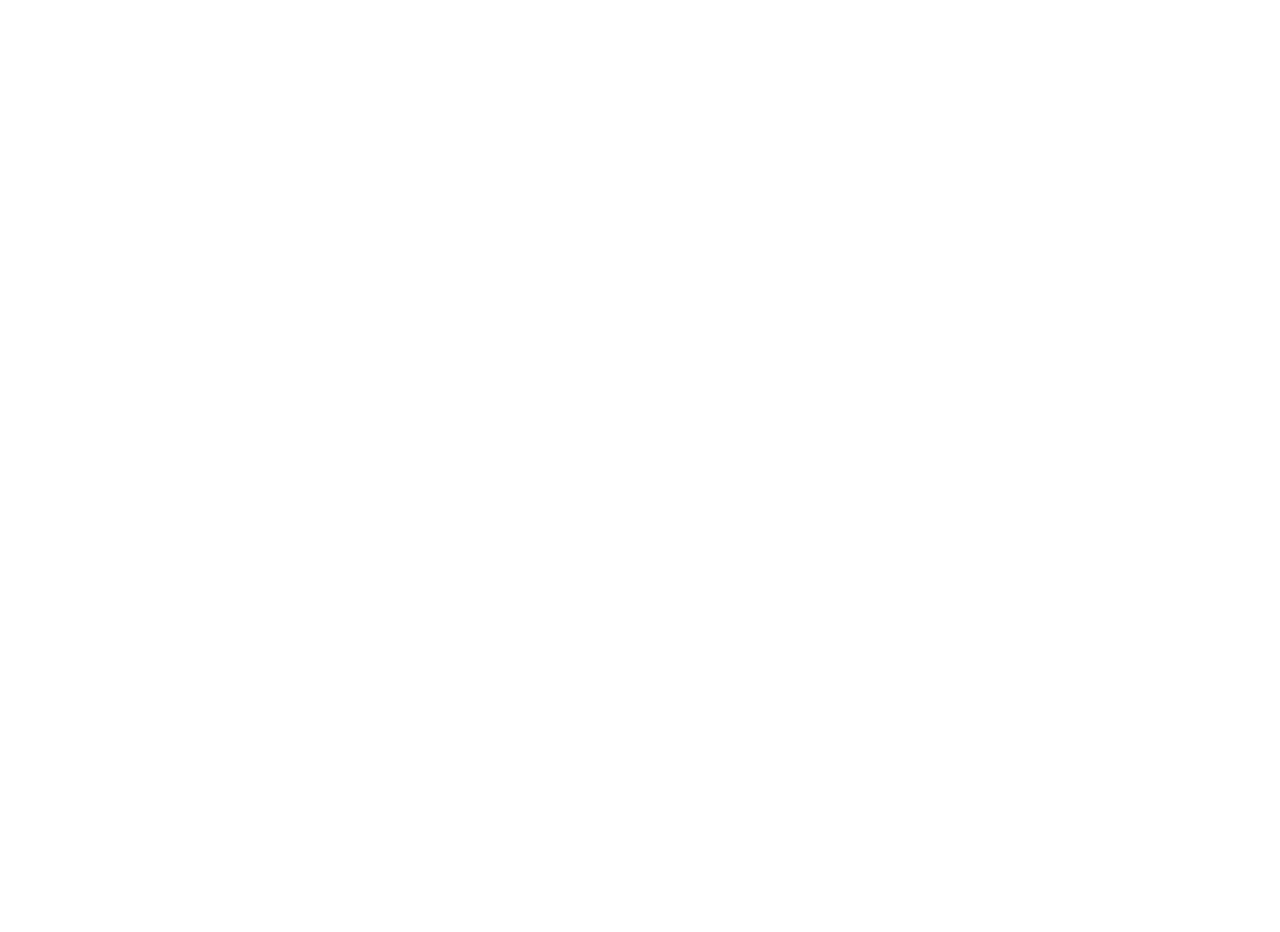
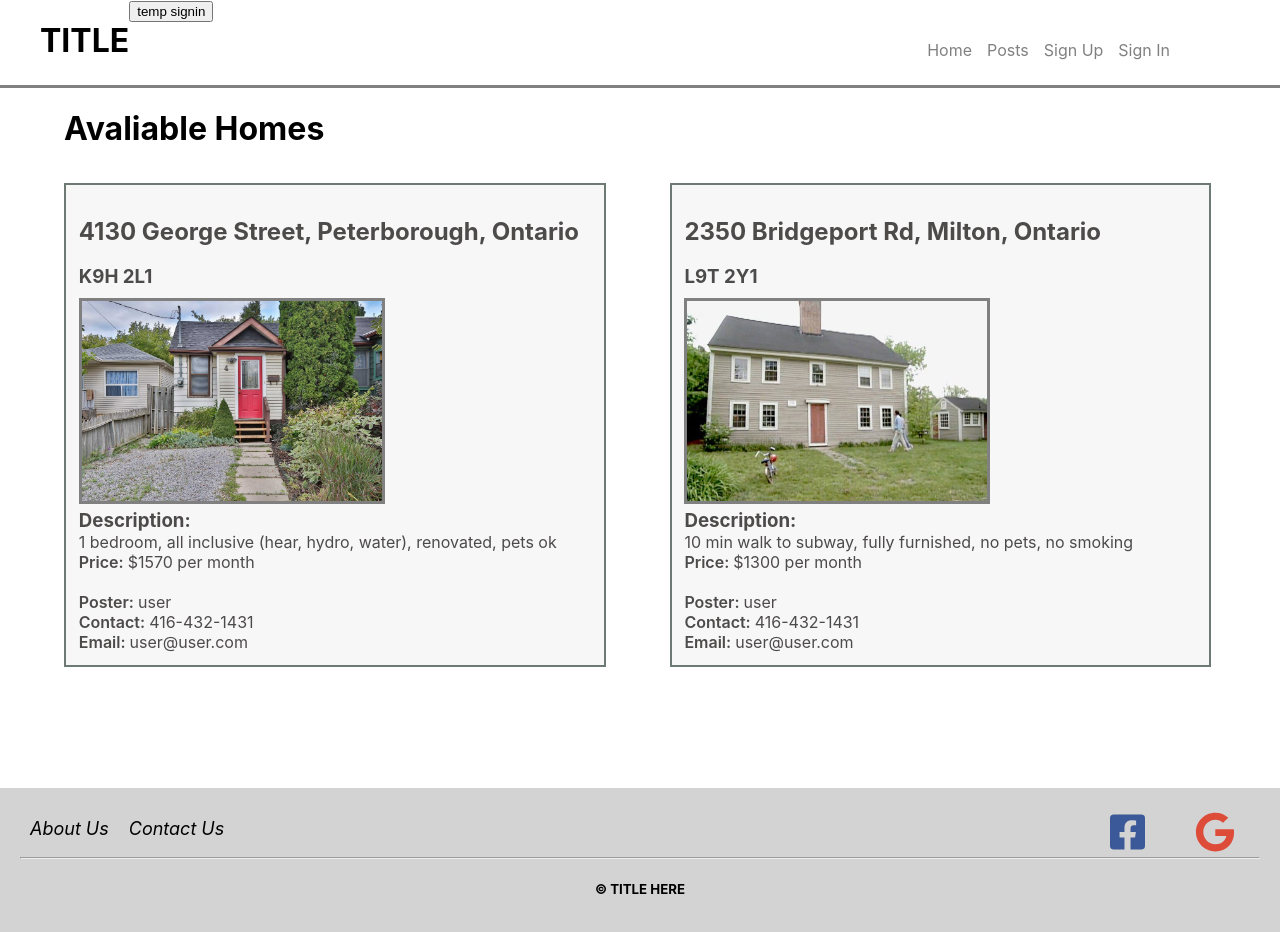
Before and after one commit to Sargunan1213/SafeZone-React-App, a React (Create React App) app: page /Posts in a window 1280 px wide. Shown: the top 932 px of the page. Before the commit the page ends 800 px from the top, so only its background shows below. Built offline with nearby package versions, Linux system fonts and the light colour scheme.

Commit message:
Added posts page, fixed overflow, moved nav/footer to Apps

```diff
--- a/src/App.js
+++ b/src/App.js
@@ -5,23 +5,64 @@
 
 import Home from "./react-components/Home";
 import Signup from "./react-components/Signup";
+import { signIn } from "./actions/nav";
+import blankImg from "./react-components/Home/static/blank.png";
+import NavBar from "./react-components/NavBar";
+import Posts from "./react-components/Posts";
+import Footer from "./react-components/Footer";
 
 class App extends React.Component {
   state = {
+    navOptions: {"Home": "", "Posts":"Posts", "Sign Up": "Signup", "Sign In":""},
+    currentUser: "",
+    profileImg: blankImg,
     // May move later
-    homeowners: [{ userName: "user", password: "user" }],
-    frontliners: [{ userName: "user2", password: "user2" }],
-    admins: [{ userName: "admin", password: "admin" }],
+    homeowners: {"user":{ password: "user", postId:[0, 1], tel: "416-432-1431", email:"user@user.com" }},
+    frontliners: {"user2":{ password: "user2" }},
+    admins: {"admin":{ password: "admin" }},
+    homes: [{
+      id:0,
+      address: "4130 George Street",
+      city: "Peterborough",
+      province: "Ontario",
+      country: "Canada",
+      zip: "K9H 2L1",
+      pic: "home1.jpg",
+      description: "1 bedroom, all inclusive (hear, hydro, water), renovated, pets ok",
+      price: "$1570 per month",
+      homeowner: "user" // Get info about homeowner in homeowner list
+      },
+      {
+      id:1,
+      address: "2350 Bridgeport Rd",
+      city: "Milton",
+      province: "Ontario",
+      country: "Canada",
+      zip: "L9T 2Y1",
+      pic: "home2.jpg",
+      description: "10 min walk to subway, fully furnished, no pets, no smoking",
+      price: "$1300 per month",
+      homeowner: "user"
+      }
+    ]
   };
 
   render() {
     return (
       <div>
         <BrowserRouter>
+          <NavBar
+            navOptions={this.state.navOptions}
+            signIn={() => signIn(this)}
+            profileImg={this.state.profileImg}
+          />
+
           <Switch>
-            <Route exact path="/" render={() => <Home state={this.state} />} />
+            <Route exact path="/" render={() => <Home />} />
             <Route exact path="/Signup" render={() => <Signup />} />
+            <Route exact path="/Posts" render={() => <Posts homes={this.state.homes} owners={this.state.homeowners}/>} />
           </Switch>
+          <Footer />
         </BrowserRouter>
       </div>
     );
--- a/src/actions/nav.js
+++ b/src/actions/nav.js
@@ -2,16 +2,16 @@
 // temp sign in to test nav bar changes
 import profileImg1 from '../react-components/NavBar/static/profile.png';
 
-export const signIn = (home) => {
+export const signIn = (app) => {
 
-    const navOptions = home.state.navOptions;
+    const navOptions = app.state.navOptions;
     const currentUser = "user1";
 
-    navOptions.pop();
-    navOptions.pop();
-    navOptions.push(currentUser);
+    delete navOptions["Sign In"];
+    delete navOptions["Sign Up"];
+    navOptions[currentUser] = "";
 
-    home.setState({
+    app.setState({
         navOptions: navOptions,
         currentUser: currentUser,
         profileImg: profileImg1
--- a/src/react-components/Header/index.js
+++ b/src/react-components/Header/index.js
@@ -18,7 +18,7 @@
                         Since frontline workers come in contact with the virus, they may not want to live in close proximity to members
                         who are vulnerable or at risk. It may also benefit the workers by reducing travelling distances to and from work.
                     </h3>
-                    <Link to='/'>Checkout avaliable homes</Link>
+                    <Link to='/Posts'>Checkout avaliable homes</Link>
                 </div>
             </div>
         );
--- a/src/react-components/Header/styles.css
+++ b/src/react-components/Header/styles.css
@@ -13,6 +13,8 @@
 .description{
     position: absolute;
     top: 30px;
+    overflow: hidden;
+    height: 350px;
 }
 
 .description h1 {
--- a/src/react-components/Home/index.js
+++ b/src/react-components/Home/index.js
@@ -1,30 +1,14 @@
 import React from "react";
 
-import NavBar from "../NavBar";
 import Features from "../Features";
 import Header from "../Header";
-import { signIn } from "../../actions/nav";
-import blankImg from "./static/blank.png";
-import Footer from "../Footer";
 
 class Home extends React.Component {
-  state = {
-    navOptions: ["Home", "Posts", "Sign Up", "Sign In"],
-    currentUser: "",
-    profileImg: blankImg,
-  };
-
   render() {
     return (
       <div>
-        <NavBar
-          navOptions={this.state.navOptions}
-          signIn={() => signIn(this)}
-          profileImg={this.state.profileImg}
-        />
         <Header />
         <Features />
-        <Footer />
       </div>
     );
   }
--- a/src/react-components/NavBar/index.js
+++ b/src/react-components/NavBar/index.js
@@ -16,8 +16,8 @@
                 <h1 className='title'>TITLE</h1>
                 <img className="profile-img" src={profileImg} alt="profile.png" />
                 <div id='navOptions'>
-                    {navOptions.map (opt => (
-                        <Link key={uid(opt)} to={'/'}>{opt}</Link>
+                    {Object.keys(navOptions).map (opt => (
+                        <Link key={uid(opt)} to={'/'+navOptions[opt]}>{opt}</Link>
                     ))}
                 </div>
                 <button onClick={signIn}> temp signin </button>
--- a/src/react-components/NavBar/styles.css
+++ b/src/react-components/NavBar/styles.css
@@ -1,6 +1,7 @@
 #bar {
     width: 100%;
     height: 85px;
+    border-bottom: solid grey;
 }
 
 #navOptions{
--- /dev/null
+++ b/src/react-components/Post/index.js
@@ -0,0 +1,32 @@
+import React from 'react';
+
+import './styles.css';
+
+class Post extends React.Component {
+    state = {};
+
+    render() {
+        const {home, owners} = this.props;
+        const homeowner = home.homeowner;
+        return (
+            <div className="post">
+                <h2>{home.address}, {home.city}, {home.province} </h2>
+                <h3>{home.zip}</h3>
+
+                <img className="pic" src={require("./static/" + home.pic)} alt="house.jpg" />
+                <div className="desc">
+                    <h3>Description:</h3>
+                    <p>{home.description}</p>
+                    <p><span className="bold">Price: </span>{home.price}</p>
+                    <br></br>
+                    <p><span className="bold">Poster: </span>{home.homeowner}</p>
+                    <p><span className="bold">Contact: </span>{owners[homeowner]["tel"]}</p>
+                    <p><span className="bold">Email: </span>{owners[homeowner]["email"]}</p>
+                </div>
+
+            </div>
+        );
+    }
+  }
+
+  export default Post;
--- /dev/null
+++ b/src/react-components/Post/styles.css
@@ -0,0 +1,40 @@
+.post {
+    margin-left: 5%;
+    margin-top: 1%;
+    border: 2px solid rgb(109, 122, 116);
+    background-color: rgba(238, 238, 238, 0.466);
+    color: rgb(77, 74, 74);
+    overflow: auto;
+    min-height: 330px;
+    width: 40%;
+    float:left;
+    padding: 1%;
+}
+
+.pic{
+    height: 200px;
+    border: solid gray;
+    float: left;
+    margin-bottom: 1%;
+    margin-right: 1%;
+    margin-top: 1%;
+}
+
+.desc{
+    margin: 0px;
+    display: inline-block;
+    word-wrap: break-word;
+
+}
+
+.post h3, h2 {
+    margin-bottom: 5px;
+}
+
+.desc h3, p {
+    margin: 0px;
+}
+
+.bold{
+    font-weight: 600;
+}
--- /dev/null
+++ b/src/react-components/Posts/index.js
@@ -0,0 +1,25 @@
+import React from 'react';
+
+import Post from "../Post";
+import { uid } from 'react-uid';
+
+import './styles.css';
+
+class Posts extends React.Component {
+    state = {
+
+    };
+
+    render() {
+        const {homes, owners} = this.props;
+
+        return (
+            <div className="posts">
+                <h1>Avaliable Homes</h1>
+                { homes.map(home => (<Post key={uid(home)} home={home} owners={owners}/>)) }
+            </div>
+        );
+    }
+  }
+
+  export default Posts;
--- /dev/null
+++ b/src/react-components/Posts/styles.css
@@ -0,0 +1,8 @@
+.posts{
+    min-height: 650px;
+    overflow: auto;
+}
+
+.posts h1{
+    margin-left: 5%;
+}
```
Also changed, not shown: src/react-components/Post/static/home1.jpg (added), src/react-components/Post/static/home2.jpg (added).
